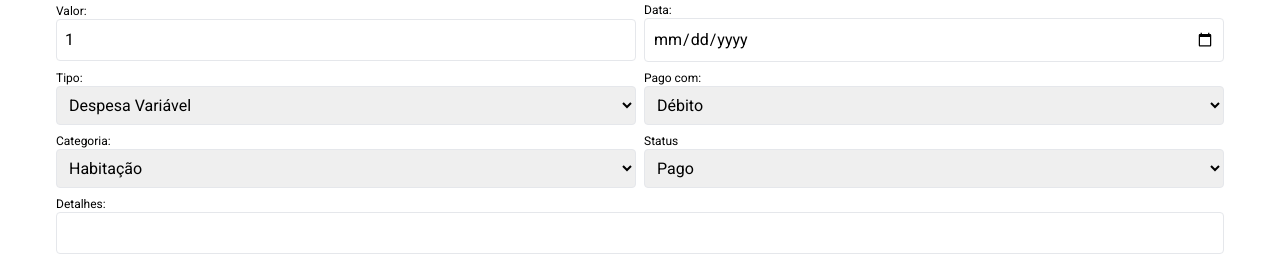
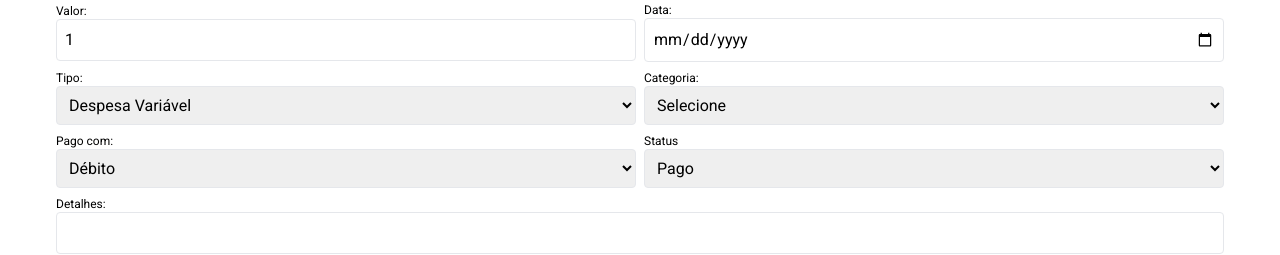
Before and after one commit to tvm-dev/icontrol-web, a Next.js app: page /transactions/create in a window 1280 px wide. Shown: the part 180-435 px from the top of the page. Built offline with nearby package versions, Linux system fonts and the light colour scheme.

Commit message:
news dropdown menu dependent created and tested in new transaction page

```diff
--- /dev/null
+++ b/src/app/components/DropDownMenu/Menu.tsx
@@ -0,0 +1,77 @@
+// src/components/DependentDropdown.tsx
+"use client";
+
+import { useState, useEffect } from "react";
+import { data } from "./data";
+
+interface DependentDropdownProps {
+  selectedType: string;
+  setSelectedType: (type: string) => void;
+  selectedCategory: string;
+  setSelectedCategory: (category: string) => void;
+}
+
+const DependentDropdown: React.FC<DependentDropdownProps> = ({
+  selectedType,
+  setSelectedType,
+  selectedCategory,
+  setSelectedCategory,
+}) => {
+  const [categories, setCategories] = useState<string[]>([]);
+
+  useEffect(() => {
+    const typeData = data.transactionsType.find((t) => t.type === selectedType);
+    setCategories(typeData ? typeData.categories : []);
+    setSelectedCategory(""); // Limpa a categoria selecionada
+  }, [selectedType, setSelectedCategory]); // Adiciona setSelectedCategory à lista de dependências
+
+  const handleTypeChange = (event: React.ChangeEvent<HTMLSelectElement>) => {
+    setSelectedType(event.target.value);
+  };
+
+  const handleCategoryChange = (
+    event: React.ChangeEvent<HTMLSelectElement>
+  ) => {
+    setSelectedCategory(event.target.value);
+  };
+
+  return (
+    <div className="flex items-center space-x-2">
+      {/* Type */}
+      <div className="flex flex-col w-1/2">
+        <label className="text-xs">Tipo:</label>
+        <select
+          value={selectedType}
+          onChange={handleTypeChange}
+          className="border border-1 mb-2 p-2 rounded w-full"
+        >
+          {data.transactionsType.map((type) => (
+            <option key={type.type} value={type.type}>
+              {type.type}
+            </option>
+          ))}
+        </select>
+      </div>
+
+      {/* Category */}
+      <div className="flex flex-col w-1/2">
+        <label className="text-xs">Categoria:</label>
+        <select
+          value={selectedCategory}
+          onChange={handleCategoryChange}
+          disabled={!selectedType}
+          className="border border-1 mb-2 p-2 rounded w-full"
+        >
+          <option value="">Selecione</option>
+          {categories.map((category) => (
+            <option key={category} value={category}>
+              {category}
+            </option>
+          ))}
+        </select>
+      </div>
+    </div>
+  );
+};
+
+export default DependentDropdown;
--- /dev/null
+++ b/src/app/components/DropDownMenu/data.tsx
@@ -0,0 +1,94 @@
+import { BsFillBadgeSdFill } from "react-icons/bs";
+
+export const data = {
+  transactionsType: [
+    {
+      type: "Despesa Variável",
+      categories: [
+        "Restaurante",
+        "Sorveteria",
+        "Lanches",
+        "Educação",
+        "Transporte",
+        "Farmácia",
+        "Reparos em Casa",
+        "Lazer",
+        "Viagens",
+        "Presentes",
+        "Outros",
+      ],
+    },
+    {
+      type: "Receita Variável",
+      categories: [
+        "Freelancer",
+        "Serviços",
+        "Vendas",
+        "Dividendos",
+        "Comissões",
+        "Divisão de Lucros",
+        "Outros",
+      ],
+    },
+    {
+      type: "Despesa Fixa",
+      categories: [
+        "Aluguel/Moradia",
+        "Financiamento Imóvel",
+        "Condomínio",
+        "Água",
+        "Energia",
+        "Internet",
+        "Telefone",
+        "Celular",
+        "Assinaturas",
+        "Seguros",
+        "Prestação de Empréstimos",
+        "Plano de Saúde",
+        "Educação",
+        "Impostos",
+        "Entretenimento",
+        "Outros",
+      ],
+    },
+    {
+      type: "Receita Fixa",
+      categories: [
+        "Salário",
+        "Benefícios",
+        "Pensão",
+        "Rendimentos Fixos",
+        "Dividendos",
+        "Aluguéis",
+        "Outros",
+      ],
+    },
+    {
+      type: "Investimentos",
+      categories: [
+        "REITs",
+        "Stocks",
+        "ETFs",
+        "Criptomoedas",
+        "Ações",
+        "FIIs",
+        "Fundos de Investimento",
+        "Tesouro Direto",
+        "CDB",
+        "LCA/LCI",
+        "Debentures",
+        "Commodities",
+        "PGBL/VGBL",
+        "Poupança",
+        "Outros",
+      ],
+    },
+  ],
+};
+
+// 1: "😒 DV",
+// 2: "😍 RV",
+// 3: "😿 DF",
+// 4: "🤑 RF",
+// 5: "💹 Inv",
+// };
--- a/src/app/components/transactionsPages/tableTransactions.tsx
+++ b/src/app/components/transactionsPages/tableTransactions.tsx
@@ -28,30 +28,6 @@ const typeMapping: Record<number, string> = {
   3: "😿 DF",
   4: "🤑 RF",
   5: "💹 Inv",
-};
-
-const categoryMapping: Record<number, string> = {
-  1: "Habitação",
-  2: "Transporte",
-  3: "Alimentação",
-  4: "Saúde",
-  5: "Educação",
-  6: "Lazer",
-  7: "Vestuário",
-  8: "Comunicação",
-  9: "Seguros",
-  10: "Impostos e Taxas",
-  11: "Dívidas e Empréstimos",
-  12: "Presentes e Doações",
-  13: "Despesas Pessoais",
-  14: "Animais de Estimação",
-  15: " --- ",
-  16: "Salário",
-  17: "Auxilios",
-  18: "Vendas",
-  19: "Rendimentos",
-  20: "Investimentos",
-  21: "Outros",
 };
 
 export default function TableTransactions({
@@ -136,7 +112,7 @@ export default function TableTransactions({
         className="group cursor-pointer hover:bg-blue-100"
       >
         <td>{typeMapping[parseInt(transaction.type)]}</td>
-        <td>{categoryMapping[parseInt(transaction.category)]}</td>
+        <td>{transaction.category}</td>
         <td>{transaction.description}</td>
         <td>{formatCurrencyBRL(transaction.amount)}</td>
         <td className="p-2 hover:bg-red-500">
--- a/src/app/services/api.ts
+++ b/src/app/services/api.ts
@@ -5,5 +5,5 @@ export const api = axios.create({
 
 })
 
-export const token =
-      "eyJhbGciOiJIUzI1NiIsInR5cCI6IkpXVCJ9.eyJpZCI6IjY2N2Y1NDQxOWIxYTViZTIyNzc2ODQxOSIsImlhdCI6MTcxOTY5NjA1OSwiZXhwIjoxNzE5NzgyNDU5fQ.9Owug7pC3snYVA9Sp7aWK2sv7d8i-Qd3Mdr8p5PNYZg";
+// export const token =
+//       "eyJhbGciOiJIUzI1NiIsInR5cCI6IkpXVCJ9.eyJpZCI6IjY2OTlhMzI5Mzc5MWM3YTQ5MDRiODZmNCIsImlhdCI6MTcyMTM0NDgyNSwiZXhwIjoxNzIzOTM2ODI1fQ.kHVYNIhue9t-rr9W_l5nHguLCvt3H8rmwGfPyTioPmg";
--- a/src/app/services/token.ts
+++ b/src/app/services/token.ts
@@ -1 +1,4 @@
-export const manualToken = 'eyJhbGciOiJIUzI1NiIsInR5cCI6IkpXVCJ9.eyJpZCI6IjY2N2Y1NDQxOWIxYTViZTIyNzc2ODQxOSIsImlhdCI6MTcxOTk2MjU1NCwiZXhwIjoxNzIyNTU0NTU0fQ.aomLDKW0QD-Gq1VsFh1MSZfxi77n80RR5YEitARBV1s'
+export const manualToken = 'eyJhbGciOiJIUzI1NiIsInR5cCI6IkpXVCJ9.eyJpZCI6IjY2OTlhYzgwZDdkODc4MDczZTcxYThjZSIsImlhdCI6MTcyMTM0NzIwOSwiZXhwIjoxNzIzOTM5MjA5fQ.jXQtTCrkn2wVkDkC0o-H0-flJvfCnSFeLHuI9foQ-Y4'
+
+//senadorx@gmail.com user:
+export const userID = '6699ac80d7d878073e71a8ce'
--- a/src/app/transactions/create/page.tsx
+++ b/src/app/transactions/create/page.tsx
@@ -1,40 +1,48 @@
+// src/pages/NewTransaction.tsx
 "use client";
-//-----------------------------------------------------
 
 import { api } from "@/app/services/api";
-import { manualToken } from "@/app/services/token";
+import { manualToken, userID } from "@/app/services/token";
 import axios from "axios";
-import { FormEvent, useRef, useEffect } from "react";
+import { FormEvent, useRef, useEffect, useState } from "react";
+import DependentDropdown from "@/app/components/DropDownMenu/Menu";
 
 export default function NewTransaction() {
   const descriptionRef = useRef<HTMLInputElement | null>(null);
   const amountRef = useRef<HTMLInputElement | null>(null);
   const dateRef = useRef<HTMLInputElement | null>(null);
-  const typeRef = useRef<HTMLSelectElement | null>(null);
   const paymentRef = useRef<HTMLSelectElement | null>(null);
-  const categoryRef = useRef<HTMLSelectElement | null>(null);
   const detailsRef = useRef<HTMLInputElement | null>(null);
   const statusRef = useRef<HTMLSelectElement | null>(null);
+
+  const [selectedType, setSelectedType] = useState("Despesa Variável");
+  const [selectedCategory, setSelectedCategory] = useState("");
+
+  const typeMapping: { [key: string]: number } = {
+    "Despesa Variável": 1,
+    "Receita Variável": 2,
+    "Despesa Fixa": 3,
+    "Receita Fixa": 4,
+    Investimento: 5,
+  };
 
   async function handleRegisterTransaction(event: FormEvent) {
     event.preventDefault();
 
     const transactionData = {
       description: descriptionRef.current?.value || "",
-      amount: parseFloat(amountRef.current?.value || "0"), // Garantir que é um número
+      amount: parseFloat(amountRef.current?.value || "0"),
       date: dateRef.current?.value || "",
-      type: parseFloat(typeRef.current?.value || "0"), // Garantir que é um número
       payment: paymentRef.current?.value || "",
-      category: categoryRef.current?.value || "",
       details: detailsRef.current?.value || "",
-      paid: statusRef.current?.value === "y" ? true : false,
+      paid: statusRef.current?.value === "1",
+      type: typeMapping[selectedType] || 0,
+      category: selectedCategory,
     };
-
-    //console.log("Dados da transação:", transactionData);
 
     try {
       const response = await api.post("/transaction", transactionData, {
-        params: { userID: "667f54419b1a5be227768419" },
+        params: { userID: userID },
         headers: { Authorization: `Bearer ${manualToken}` },
       });
 
@@ -42,8 +50,6 @@ export default function NewTransaction() {
         alert("Transação Criada com Sucesso!");
         window.location.href = "/transactions";
       }
-
-      //console.log("Resposta do servidor:", response.data);
     } catch (error) {
       if (axios.isAxiosError(error)) {
         console.error(
@@ -57,14 +63,11 @@ export default function NewTransaction() {
   }
 
   useEffect(() => {
-    // Adicionando atributos apenas no lado do cliente para evitar discrepâncias
     const elements = [
       descriptionRef.current,
       amountRef.current,
       dateRef.current,
-      typeRef.current,
       paymentRef.current,
-      categoryRef.current,
       detailsRef.current,
       statusRef.current,
     ];
@@ -93,11 +96,11 @@ export default function NewTransaction() {
             ref={descriptionRef}
             type="text"
             required
-            className="border border-1 w-full mb-2 p-2 rounded  focus:outline-none focus:ring-2 focus:ring-blue-500"
+            className="border border-1 w-full mb-2 p-2 rounded focus:outline-none focus:ring-2 focus:ring-blue-500"
           />
 
-          <div className="flex items-center space-x-2  ">
-            <div className="flex flex-col w-full">
+          <div className="flex items-center space-x-2">
+            <div className="flex flex-col w-1/2">
               {/* Amount */}
               <label className="text-xs">Valor:</label>
               <input
@@ -105,40 +108,31 @@ export default function NewTransaction() {
                 defaultValue="1"
                 type="number"
                 required
-                className="border border-1 w-full mb-2 p-2 rounded  focus:outline-none focus:ring-2 focus:ring-blue-500"
+                className="border border-1 w-full mb-2 p-2 rounded focus:outline-none focus:ring-2 focus:ring-blue-500"
               />
             </div>
             {/* Date */}
-            <div className="flex flex-col w-full ">
+            <div className="flex flex-col w-1/2">
               <label className="text-xs">Data:</label>
               <input
                 ref={dateRef}
                 required
                 type="date"
-                className="border border-1 w-full mb-2 p-2 rounded  focus:outline-none focus:ring-2 focus:ring-blue-500"
+                className="border border-1 w-full mb-2 p-2 rounded focus:outline-none focus:ring-2 focus:ring-blue-500"
               />
             </div>
           </div>
-          {/* Type ====================================== */}
 
-          {/* temp ----------------------------------------------------*/}
+          {/* Dependent Dropdown */}
+          <DependentDropdown
+            selectedType={selectedType}
+            setSelectedType={setSelectedType}
+            selectedCategory={selectedCategory}
+            setSelectedCategory={setSelectedCategory}
+          />
+
+          {/* Payment and Status */}
           <div className="flex items-center space-x-2">
-            {/* Tipo */}
-            <div className="flex flex-col w-1/2">
-              <label className="text-xs">Tipo:</label>
-              <select
-                ref={typeRef}
-                className="border border-1 mb-2 p-2 rounded w-full"
-              >
-                <option value="1">Despesa Variável</option>
-                <option value="2">Receita Variável</option>
-                <option value="3">Despesa Fixa</option>
-                <option value="4">Receita Fixa</option>
-                <option value="5">Investimento</option>
-              </select>
-            </div>
-
-            {/* Pago com */}
             <div className="flex flex-col w-1/2">
               <label className="text-xs">Pago com:</label>
               <select
@@ -152,41 +146,7 @@ export default function NewTransaction() {
                 <option value="5">Outros</option>
               </select>
             </div>
-          </div>
 
-          {/* Category */}
-
-          <div className="flex items-center space-x-2">
-            <div className="flex flex-col w-1/2">
-              <label className="text-xs">Categoria:</label>
-              <select
-                ref={categoryRef}
-                className="border border-1 w-full mb-2 p-2 rounded"
-              >
-                <option value="1">Habitação</option>
-                <option value="2">Transporte</option>
-                <option value="3">Alimentação</option>
-                <option value="4">Saúde</option>
-                <option value="5">Educação</option>
-                <option value="6">Lazer</option>
-                <option value="7">Vestuário</option>
-                <option value="8">Comunicação</option>
-                <option value="9">Seguros</option>
-                <option value="10">Impostos e Taxas</option>
-                <option value="11">Dívidas e Empréstimos</option>
-                <option value="12">Presentes e Doações</option>
-                <option value="13">Despesas Pessoais</option>
-                <option value="14">Animais de Estimação</option>
-                <option value="15"> --- </option>
-                <option value="16">Salário</option>
-                <option value="17">Auxilios</option>
-                <option value="18">Vendas</option>
-                <option value="19">Rendimentos</option>
-                <option value="20">Outros</option>
-              </select>
-            </div>
-
-            {/* Status */}
             <div className="flex flex-col w-1/2">
               <label className="text-xs">Status</label>
               <select
@@ -204,7 +164,7 @@ export default function NewTransaction() {
           <input
             ref={detailsRef}
             type="text"
-            className="border border-1 w-full mb-2 p-2 rounded  focus:outline-none focus:ring-2 focus:ring-blue-500"
+            className="border border-1 w-full mb-2 p-2 rounded focus:outline-none focus:ring-2 focus:ring-blue-500"
           />
 
           {/* Button */}
--- a/src/app/transactions/page.tsx
+++ b/src/app/transactions/page.tsx
@@ -11,7 +11,7 @@ import {
   Transactions,
 } from "@/utils/boniak/dateFilter";
 import { api } from "@/app/services/api";
-import { manualToken } from "@/app/services/token";
+import { manualToken, userID } from "@/app/services/token";
 
 export default function PageTransactions() {
   const [currentMonth, setCurrentMonth] = useState<string>(getCurrentMonth());
@@ -68,7 +68,7 @@ export default function PageTransactions() {
     const loadAllTransactions = async () => {
       try {
         const response = await api.get("/transactions", {
-          params: { userID: "667f54419b1a5be227768419" },
+          params: { userID: userID },
           headers: { Authorization: `Bearer ${manualToken}` },
         });
         console.log("API response:", response.data);
```
